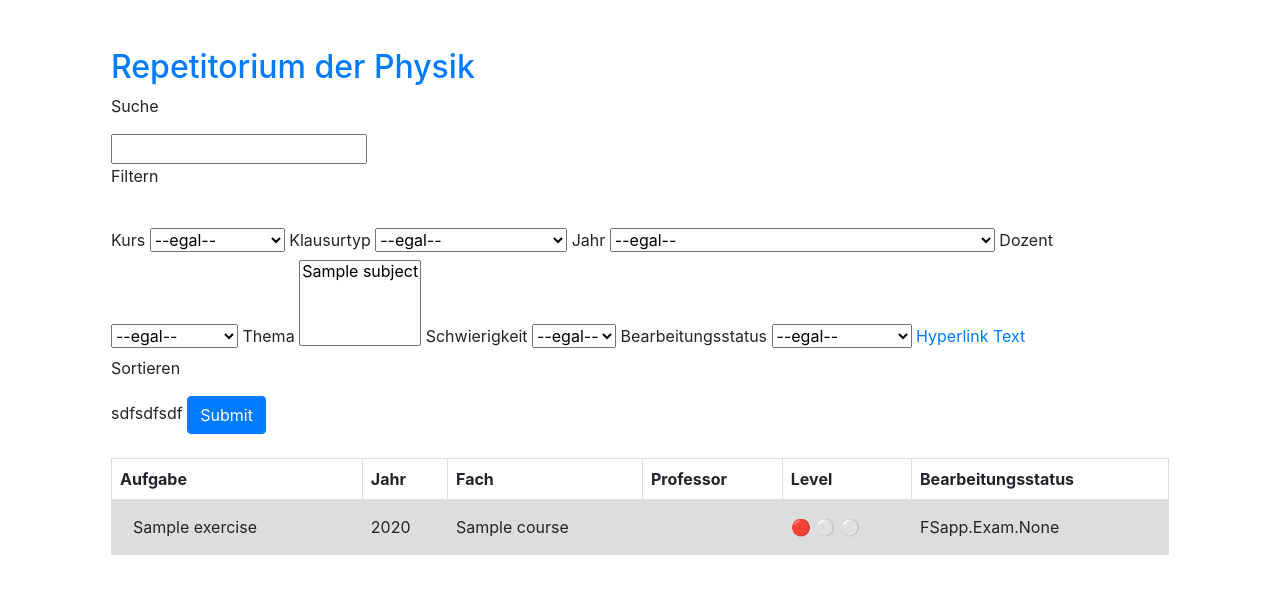
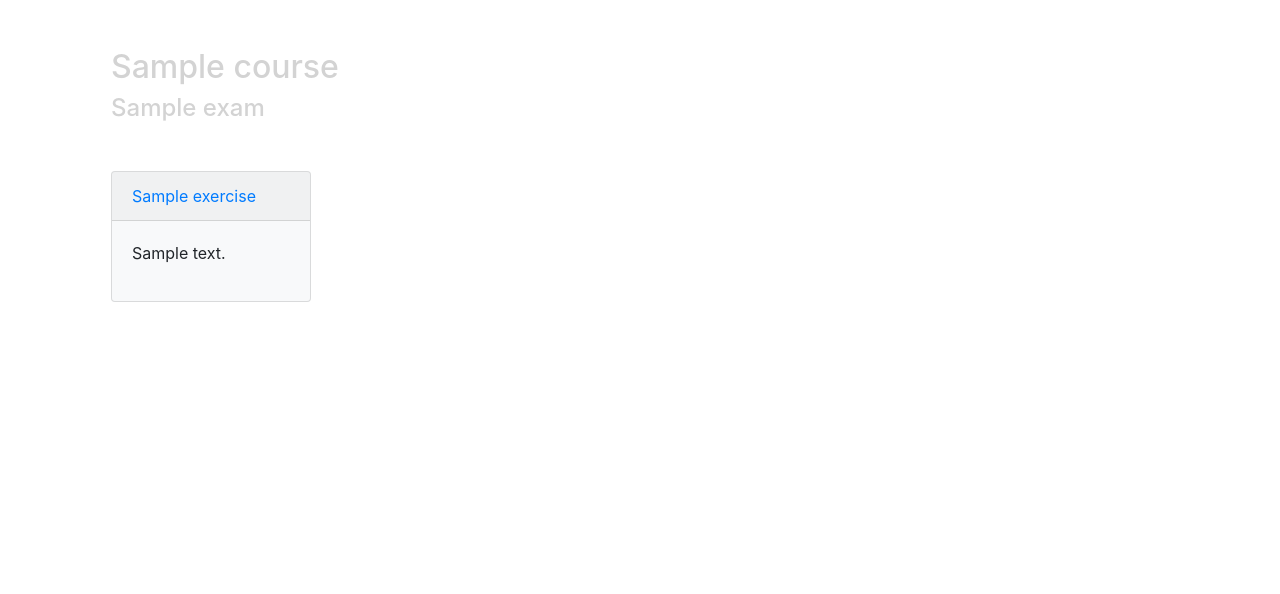
Before and after one commit to RiaRosenauer/physicsexams, a Django app: page /toRepeat in a window 1280 px wide. Shown: the part 56-650 px from the top of the page. Run offline with Django 3.2, Linux system fonts and the light colour scheme; a user stored in the database is signed in; tables that the repository leaves empty hold one stand-in row (values such as "Sample post"); some libraries are stand-ins or nearby versions.

Commit message:
making repeat.html show stuff sorted based on course and exam

```diff
--- a/FSapp/templates/FSapp/to_repeat.html
+++ b/FSapp/templates/FSapp/to_repeat.html
@@ -1,176 +1,37 @@
 {% extends 'base.html' %}
 {% block content %}
-<h2><a href="">Repetitorium der Physik</a></h2>
 <style>
-    table {
+    .card{
+    height: 100%;
+    max-height: 25vh;
+    width: 25vh;
+  }
+  .scrollable{
+    height:auto;
+    overflow-y: auto;
+  }
+</style>
 
-      border-collapse: collapse;
-      width: 100%;
-    }
-
-    td, th {
-      border: 1px solid #dddddd;
-      text-align: left;
-      padding: 8px;
-    }
-
-    tr:nth-child(even) {
-      background-color: #dddddd;
-    }
-
-    .popover{
-        max-width: 75%; /* Max Width of the popover (depending on the container!) */
-    }
-    </style>
-
-
-    </head>
-    <body>
-      <h2>{{ request.url }}</h2>
-
-
-
-    <p>Suche</p>
-    <input type='text' id='search'>
-
-    <p>Filtern</p>
-
-
-    <br>
-
-
-    <label for='filter_course'>Kurs</label>
-  <select id='filter_course' class="" style="width:auto;">
-    <option value=''>--egal--</option>
-    {% for course in courses %}
-    <option>{{ course }}</option>
-   {% endfor %}
-  </select>
-
-  <label for='filter_type'>Klausurtyp</label>
-  <select id='filter_type' class="" style="width:auto;">
-    <option value=''>--egal--</option>
-    <option>Probeklausur</option>
-    <option>Klausur </option>
-    <option>Wiederholungsklausur </option>
-  </select>
-
-  <label for='filter_year'>Jahr</label>
-  <select id='filter_year' class="" style="width:auto;">
-    <option value=''>--egal--</option>
-    <option>Default select dsfdfsdfsdfsdfsdfsdfsdfsdfsdfsdf</option>
-    <option>Default </option>
-  </select>
-
-  <label for='filter_professor'>Dozent</label>
-  <select id='filter_professor' class="" style="width:auto;">
-    <option value=''>--egal--</option>
-    <option>Default select</option>
-    <option>Default </option>
-  </select>
-
-  <label for='filter_subjects'>Thema</label>
-  <select id='filter_subjects' class="" style="width:auto;" multiple>
-    {% for subject in subjects %}
-    <option>{{ subject }}</option>
-    {% endfor %}
-  </select>
-
-  <label for='filter_difficulty'>Schwierigkeit</label>
-  <select id='filter_difficulty' class="" style="width:auto;">
-    <option value=''>--egal--</option>
-    <option>Einfach </option>
-    <option>Mittel </option>
-    <option>Schwer </option>
-  </select>
-
-  <label for='filter_trial'>Bearbeitungsstatus</label>
-  <select id='filter_trial' class="" style="width:auto;">
-    <option value=''>--egal--</option>
-    <option>Nicht Geschafft</option>
-    <option>Geschafft</option>
-  </select>
-
-
-  <a href="#" data-toggle="tooltip" title="Title Here">Hyperlink Text</a>
-  <div class='tooltip'>
-    sdfsfsd
+{% for course in courses%}
+<h2 style="color:#D3D3D3">{{course.name}}</h2>
+  {% for e in exams%}
+  <h4 style="color:#D3D3D3">{{e.name}}</h4>
+  <div class="row my-5">
+  {% for ex in e.exercise_set.all%}
+  {%if ex.course == course%}
+    <div class="col-auto">
+        <div class="card bg-light mb-3">
+            <div class="card-header">
+                <a href='{% url "exercise_view" ex.pk %}'>{{ex.name}}</a>
+            </div>
+            <div class="card-body scrollable">
+                <p class="card-text">{{ex.preview}}</p>
+            </div>
+        </div>
+    </div>
+  {% endif%}
+  {% endfor%}
   </div>
-    <p>Sortieren</p>sdfsdfsdf
-
-
-    <button class='btn btn-primary' id='submit'>Submit</button>
-    <br><br>
-    <table id='query_result'>
-      <tr>
-        <th>Aufgabe</th>
-        <th>Jahr</th>
-        <th>Fach</th>
-        <th>Professor</th>
-
-        <th>Level</th>
-        <th>Bearbeitungsstatus</th>
-      </tr>
-
-      {% for ex in exercises %}
-      <tr>
-
-        <td><a href='{% url "exercise_view" ex.pk %}' data-html='true' data-toggle="popover" title="{{ ex.name }}"
-          data-content='{{ ex.question }} '
-            id="popoverOption" class="btn" rel="popover"
-            data-placement="right" data-original-title="{{ ex.name }}">{{ ex.name }}</a></td>
-        <td>{{ ex.year }}</td>
-        <td>{{ ex.course }}</td>
-        <td>{{ ex.professor }}</td>
-        <td>{{ ex.difficulty | safe}}</td>
-        <td>{{ ex.exam }}</td>
-
-      </tr>
-     {% endfor %}
-
-    </table>
-
-
-
-
-
-
-
-<script>
-  $('.btn').popover({ trigger: "hover" , html:true, sanitize:false });
-
-  $(document).ready(function() {
-    $("body").tooltip({ selector: '[data-toggle=tooltip]' });
-});
-
-  $('#submit').click(function(){
-    console.log($('#search').val());
-    console.log($('#query_result').html());
-
-    $.ajax({
-      url:'Aufgabensammlung',
-      data: {
-        'search':$('#search').val(),
-
-        'filter_course':$('#filter_course').val(),
-        'filter_type':$('#filter_type').val(),
-        'filter_year':$('#filter_year').val(),
-        'filter_professor':$('#filter_professor').val(),
-        'filter_subjects':$('#filter_subjects').val(),
-      },
-      dataType:'json',
-      success: function(data){
-        console.log(data);
-        $('#query_result').html(data);
-        $('.btn').popover({ trigger: "hover" });
-
-      }
-    })
-  })
-
-  $('#filter_type').click(function(){
-    console.log($(this).val())
-  })
-</script>
-
+  {% endfor%}
+{% endfor%}
 {% endblock %}
--- a/FSapp/views.py
+++ b/FSapp/views.py
@@ -56,12 +56,20 @@ def favourites(request):
 @login_required
 def to_repeat(request):
     student = Student.objects.filter(user=request.user)[0]
-    print(student.failed_exercises.all())
+    exams = set()
+
+    exercises = student.failed_exercises.all()
+    for ex in exercises:
+        exam = ex.exam.all()
+        for e in exam:
+            exams.add(e)
     context = {
-        'exercises': student.failed_exercises.all(),
+        'exercises': exercises,
         'subjects': Subject.objects.all(),
         'courses': Course.objects.all(),
+        'exams': exams
     }
+
     return render(request, 'FSapp/to_repeat.html', context)
 
 @login_required
```
